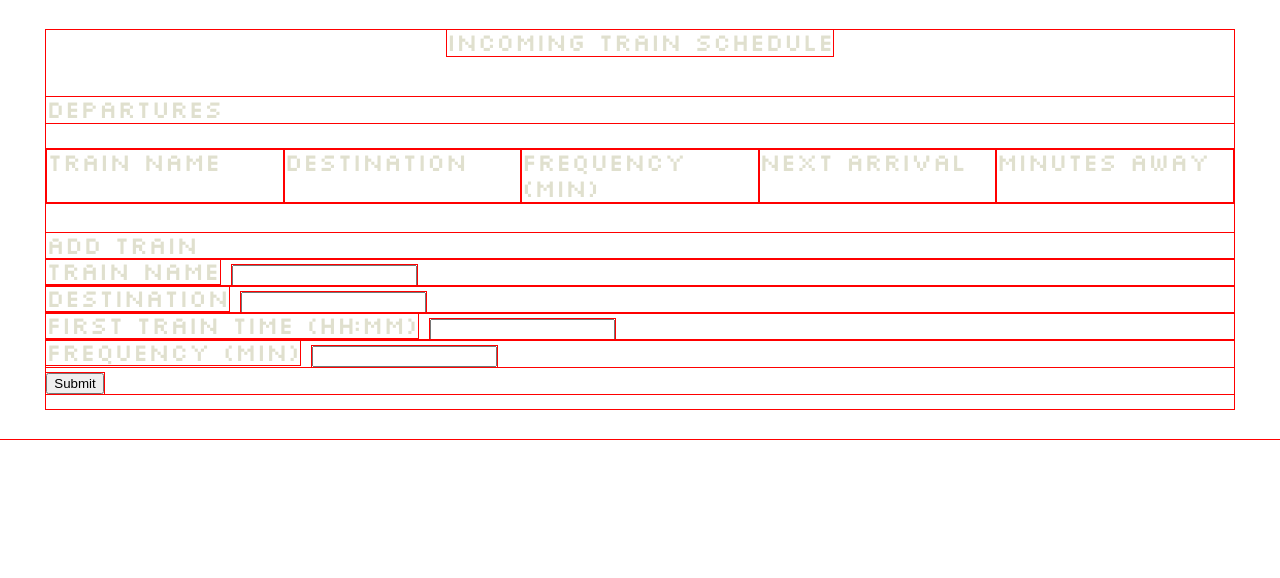
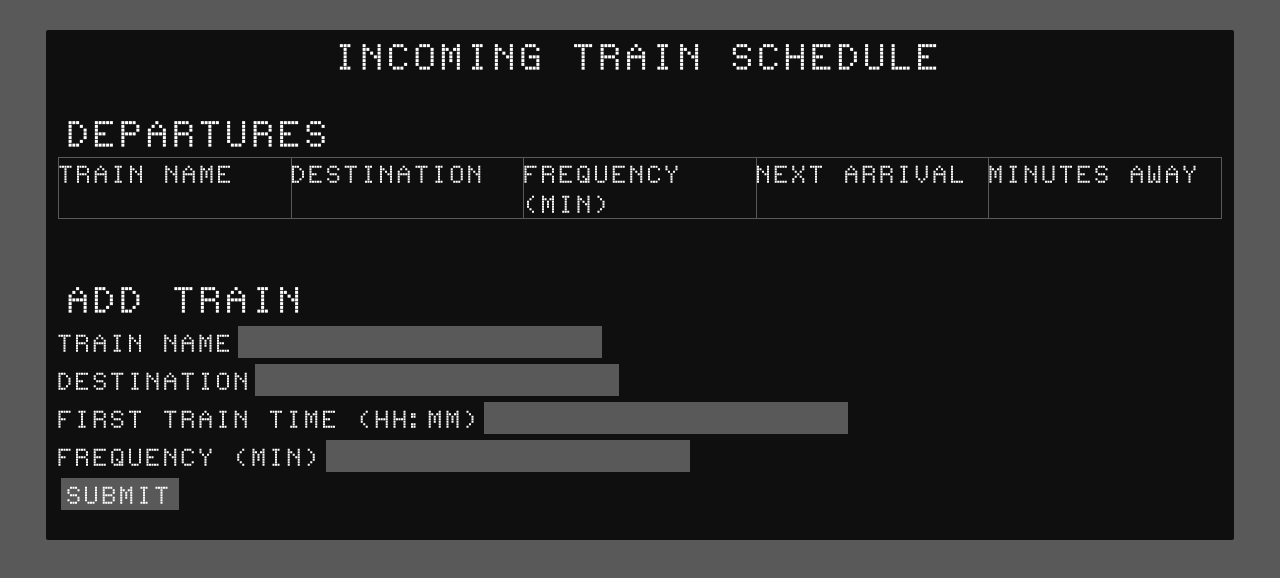
Before and after one commit to akeimach/train-schedule, a plain HTML site: page index.html in a window 1280 px wide. Drawn offline with nearby package versions, Linux system fonts and the light colour scheme; no server answers.

Commit message:
add train schedule style

```diff
--- a/css/fonts.css
+++ b/css/fonts.css
@@ -1,7 +1,17 @@
 @font-face {
-    font-family: 'scoreboard';
+    font-family: 'Scoreboard';
     src: url('slkscr-webfont.woff2') format('woff2'),
          url('slkscr-webfont.woff') format('woff');
     font-weight: normal;
     font-style: normal;
 }
+
+@font-face {
+    font-family: 'Erbos Draco';
+    src: url('Erbos-Draco-1st-Open-NBP.eot');
+    src: url('Erbos-Draco-1st-Open-NBP.eot?#iefix') format('embedded-opentype'),
+        url('Erbos-Draco-1st-Open-NBP.woff') format('woff'),
+        url('Erbos-Draco-1st-Open-NBP.ttf') format('truetype');
+    font-weight: normal;
+    font-style: normal;
+}
--- a/css/style.css
+++ b/css/style.css
@@ -1,7 +1,7 @@
 
-* {
+/** {
     outline: 1px solid red;
-}
+}*/
 
 .flex-center {
     display: -webkit-flex;
@@ -12,6 +12,8 @@
     align-items: center;
     width: 95%;
     margin: 15px auto;
+    background: #0F0F0F;
+    border-radius: 2px;
 }
 
 .flex-left {
@@ -21,20 +23,45 @@
     flex-flow: column wrap;
     justify-content: left;
     align-items: left;
-    width: 100%;
+    width: 98%;
+    padding: 1%;
     margin: 15px auto;
+
 }
 
 body {
-    /*background: #262626;*/
-    font-family: 'scoreboard', 'Courier New', sans-serif;
-    font-size: 26px;
+    background: #595959;
+    font-family: 'Erbos Draco', 'Scoreboard', 'Courier New', sans-serif;
+    font-size: 20px;
+    line-height: 150%;
     padding: 15px;
-    color: #E0E0CE;
+    color: #FFFFFF;
 }
 
 tr, th, td {
     width: 20%;
-    border: 1px solid green;
+    border: 1px solid #595959;
     text-align: left;
 }
+
+h1, h3 {
+    font-size: 30px;
+    padding: 10px;
+}
+
+button, input {
+    background: #595959;
+    font-family: 'Erbos Draco', 'Scoreboard', 'Courier New', sans-serif;
+    color: #FFFFFF;
+    font-size: 20px;
+    line-height: 150%;
+    /*padding: 15px;*/
+    margin: 3px;
+    border: none;
+    /*align-items:  top;*/
+    /*vertical-align: center;*/
+}
+
+button:focus, input:focus {
+    outline: 0;
+}
--- a/index.html
+++ b/index.html
@@ -11,43 +11,39 @@
 
     <div class="flex-center">
 
-        <h1>Incoming Train Schedule</h1><br>
+        <h1>INCOMING TRAIN SCHEDULE</h1>
 
         <div class="flex-left">
-            <h3>Departures</h3><br>
+            <h3>DEPARTURES</h3>
             <table>
                 <thead>
                     <tr>
-                        <th>Train Name</th>
-                        <th>Destination</th>
-                        <th>Frequency (min)</th>
-                        <th>Next Arrival</th>
-                        <th>Minutes Away</th>
+                        <th>TRAIN NAME</th>
+                        <th>DESTINATION</th>
+                        <th>FREQUENCY (MIN)</th>
+                        <th>NEXT ARRIVAL</th>
+                        <th>MINUTES AWAY</th>
                     </tr>
                 </thead>
                 <tbody id="train-table"></tbody>
             </table>
         </div>
         <div class="flex-left">
-            <h3>Add Train</h3>
+            <h3>ADD TRAIN</h3>
             <form>
                 <div>
-                    <label for="train-name">Train Name</label>
-                    <input id="train-name" type="text">
+                    <label>TRAIN NAME</label><input id="train-name" type="text">
                 </div>
                 <div>
-                    <label for="train-destination">Destination</label>
-                    <input id="train-destination" type="text">
+                    <label>DESTINATION</label><input id="train-destination" type="text">
                 </div>
                 <div>
-                    <label for="train-first-arrival">First Train Time (HH:mm)</label>
-                    <input id="train-first-arrival" type="text" pattern="([0-1][0-9]|20|21|22|23):[0-5][0-9]">
+                    <label>FIRST TRAIN TIME (HH:MM)</label><input id="train-first-arrival" type="text" pattern="([0-1][0-9]|20|21|22|23):[0-5][0-9]">
                 </div>
                 <div>
-                    <label for="train-frequency">Frequency (min)</label>
-                    <input id="train-frequency" type="number">
+                    <label>FREQUENCY (MIN)</label><input id="train-frequency" type="number">
                 </div>
-                <button id="submit-train" type="submit">Submit</button>
+                <button id="submit-train" type="submit">SUBMIT</button>
             </form>
         </div>
     </div>
--- a/js/app.js
+++ b/js/app.js
@@ -103,8 +103,8 @@ $(document.body).ready(function(){
         calcArrival();
 
         var addTr = $("<tr>");
-        addTr.append("<td>" + trainName + "</td>");
-        addTr.append("<td>" + trainDestination + "</td>");
+        addTr.append("<td>" + trainName.toUpperCase() + "</td>");
+        addTr.append("<td>" + trainDestination.toUpperCase() + "</td>");
         addTr.append("<td>" + trainFrequency + "</td>");
         addTr.append("<td id='time" + snapshot.key + "'>" + trainNextArrival + "</td>");
         addTr.append("<td id='mins" + snapshot.key + "'>" + trainNextMinutes + "</td>");
```
Also changed, not shown: css/Erbos-Draco-1st-Open-NBP.ttf (added), css/Erbos-Draco-1st-Open-NBP.woff (added), 1 other file.
